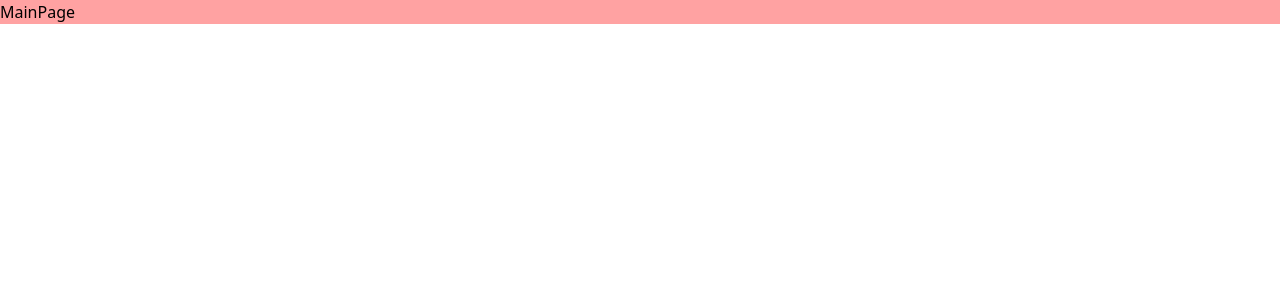
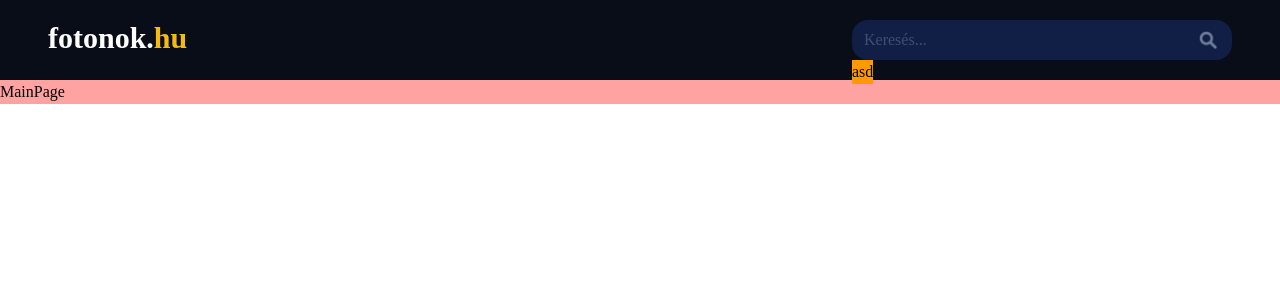
Before and after one commit to GMPBence/fotonok.hu, a React (Vite) app: page / in a window 1280 px wide. Shown: the top 300 px of the page. Built offline with nearby package versions, Linux system fonts and the light colour scheme.

Commit message:
Add Navbar and SearchBar components; integrate Roboto Slab font and update Button styles

```diff
--- a/package.json
+++ b/package.json
@@ -10,6 +10,7 @@
     "preview": "vite preview"
   },
   "dependencies": {
+    "@fontsource/roboto-slab": "^5.2.8",
     "@tailwindcss/vite": "^4.1.18",
     "react": "^19.2.0",
     "react-dom": "^19.2.0",
--- /dev/null
+++ b/src/components/Button.jsx
@@ -0,0 +1,15 @@
+function Button(props) {
+  if (props.type === "primary") {
+    return (
+      <>
+        <button className="bg-amber-500">{props.text}</button>
+      </>
+    );
+  }
+  return (
+    <>
+      <button>{props.text}</button>
+    </>
+  );
+}
+export default Button;
--- /dev/null
+++ b/src/components/Navbar.jsx
@@ -0,0 +1,18 @@
+import SearchBar from "./SearchBar";
+import Button from "./Button";
+function Navbar() {
+  return (
+    <div className="bg-primary h-20 px-12 py-5 flex flex-row justify-between">
+      <h1 className="text-white font-bold text-3xl">
+        fotonok.<span className="text-[#F3BA12]">hu</span>
+      </h1>
+      <div>
+        <div className="w-95">
+          <SearchBar />
+        </div>
+        <Button type = "primary" text="asd"/>
+      </div>
+    </div>
+  );
+}
+export default Navbar;
--- /dev/null
+++ b/src/components/SearchBar.jsx
@@ -0,0 +1,11 @@
+import searchIcon from "../assets/images/search.png";
+
+function SearchBar() {
+  return (
+    <div className="text-light bg-secondary rounded-2xl flex flex-row justify-between w-full py-2 px-3">
+      <input type="text" className="w-full outline-0" placeholder="Keresés..." />
+      <img src={searchIcon} className="w-6 h-6" alt="" />
+    </div>
+  );
+}
+export default SearchBar;
--- a/src/index.css
+++ b/src/index.css
@@ -1 +1,15 @@
 @import "tailwindcss";
+@import "@fontsource/roboto-slab";
+
+
+@layer base {
+  body {
+    font-family: "Roboto Slab";
+  }
+}
+
+@theme {
+  --color-primary: #090D18;
+  --color-light: #717C9C;
+  --color-secondary: #111F46
+}
--- a/src/pages/MainPage.jsx
+++ b/src/pages/MainPage.jsx
@@ -1,9 +1,12 @@
-import React from 'react'
+import React from "react";
+import Navbar from "../components/Navbar";
+const MainPage = () => {
+  return (
+    <>
+      <Navbar />
+      <div className="bg-red-300">MainPage</div>
+    </>
+  );
+};
 
-const MainPage = () => {
-    return (
-        <div className='bg-red-300'>MainPage</div>
-    )
-}
-
-export default MainPage
+export default MainPage;
```
Also changed, not shown: src/assets/images/search.png (added), 1 other file (tests, documents, lock files or other folders).
